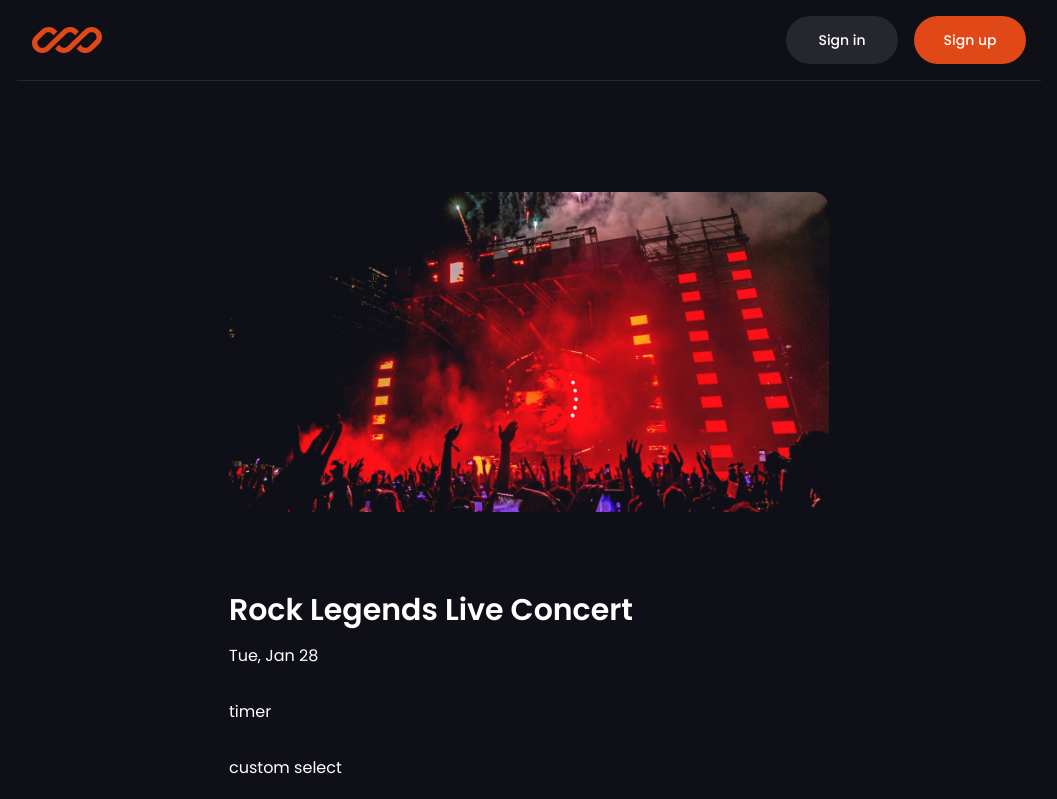
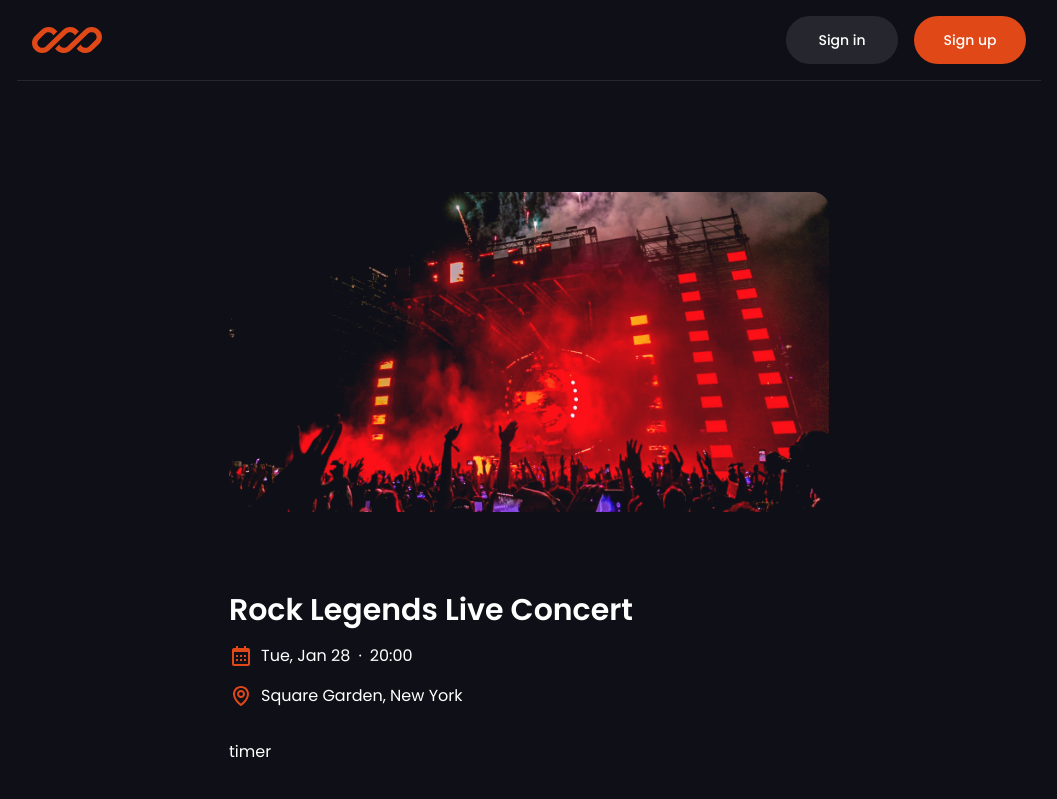
Before and after one commit to Jisap/next15-events, a Next.js app: page /event/1 in a window 1280 px wide. Shown: the top 799 px of the page, without its empty margins (111-1168 px from the left). Built offline with nearby package versions, Linux system fonts and the light colour scheme; data requests are answered from the project's data file.

Commit message:
EventDetails

```diff
--- a/components/EventSchedule.jsx
+++ b/components/EventSchedule.jsx
@@ -14,9 +14,23 @@ const EventSchedule = ({event}) => {
   const formattedDate = formatDate(dbDate);
 
   return (
-    <div>
-      <div>
-        {formattedDate}
+    <div className="flex flex-col xl:flex-row gap-4 items-start justify-between">
+      <div className="flex items-center gap-2">
+        <div className="flex items-center gap-2">
+          <BiCalendar className="text-accent text-2xl" />
+          <div>
+            {formattedDate}
+          </div>
+        </div>
+        <div className="flex items-center gap-2">
+          <div>·</div>
+          <p>{event.hour}</p>
+        </div>
+      </div>
+
+      <div className="flex items-center gap-2">
+        <BiMap className="text-accent text-2xl" />
+        <p>{event.location}</p>
       </div>
     </div>
   )
```
